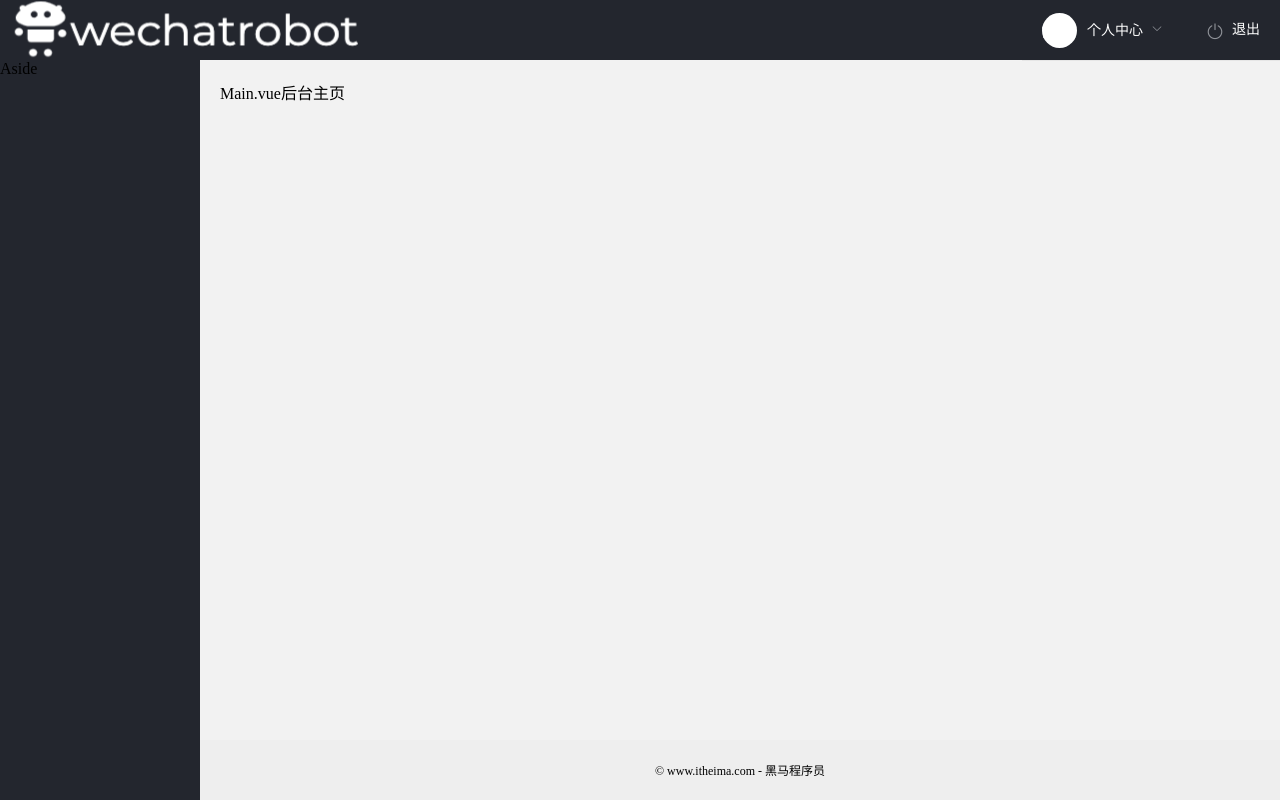
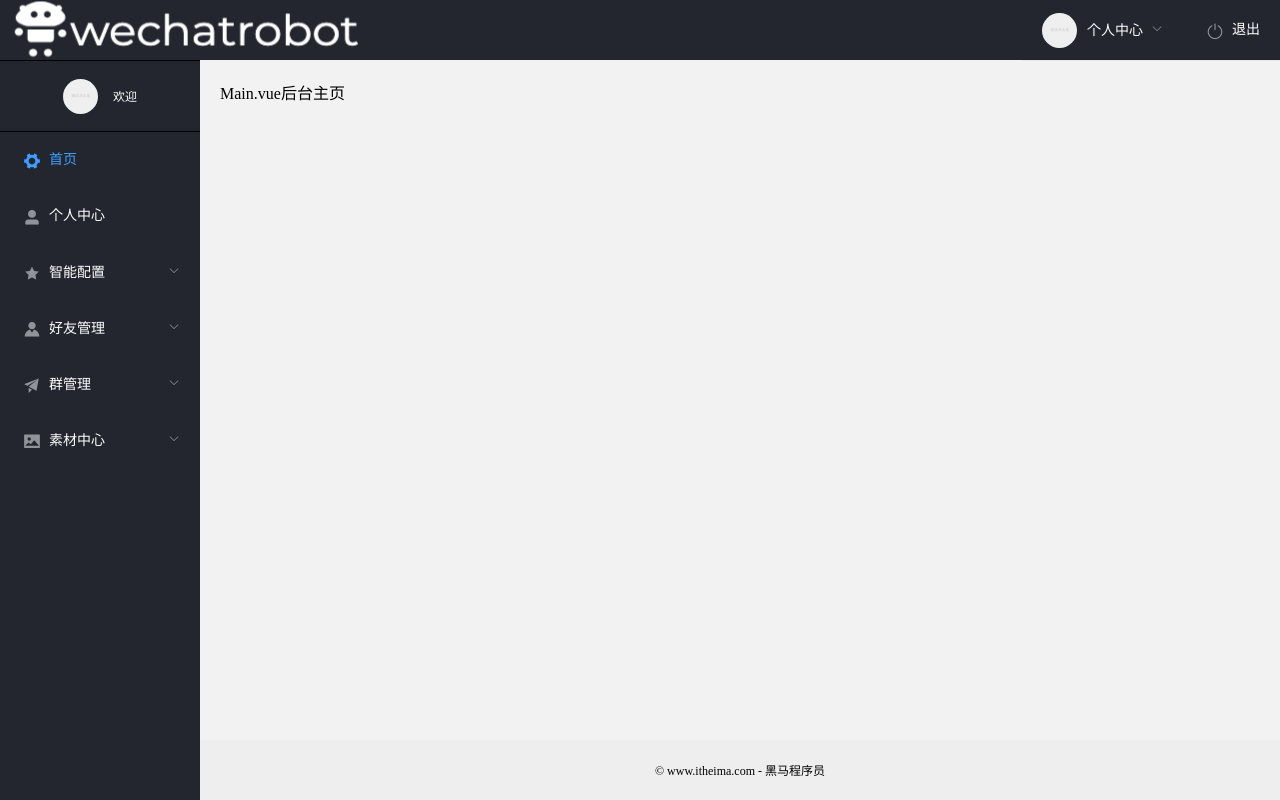
Before and after one commit to dake2007/vue-wechatrobot, a Vue app: page /login in a window 1280 px wide. Built offline with nearby package versions, Linux system fonts and the light colour scheme.

Commit message:
axios请求拦截器同意携带请求token

```diff
--- a/src/api/index.js
+++ b/src/api/index.js
@@ -1,6 +1,6 @@
 import request from '@/utils/request'
 import qs from 'qs'
-import store from '@/store'
+
 /**
  *
  * @param {*} param0 {username:用户名，password:密码}
@@ -41,10 +41,7 @@ export const loginAPI = ({ username, password }) => {
 
 export const getUserInfoAPI = () => {
   return request({
-    url: '/my/userinfo',
-    headers: {
-      Authorization: store.state.token
-    }
+    url: '/my/userinfo'
 
   })
 }
--- a/src/store/index.js
+++ b/src/store/index.js
@@ -13,6 +13,10 @@ export default new Vuex.Store({
     userinfo: {}
   },
   getters: {
+    username: state => state.userinfo.username,
+    nickname: state => state.userinfo.nickname,
+    user_pic: state => state.userinfo.user_pic
+
   },
   mutations: {
     // 保存token
--- a/src/utils/request.js
+++ b/src/utils/request.js
@@ -1,7 +1,16 @@
+import store from '@/store'
 import axios from 'axios'
 
 const myAxios = axios.create({
   baseURL: 'http://127.0.0.1:3007',
   headers: { 'Content-Type': 'application/x-www-form-urlencoded' }
 })
+myAxios.interceptors.request.use((config) => {
+  if (store.state.token) {
+    config.headers.Authorization = store.state.token
+  }
+  return config
+}, (error) => {
+  return Promise.reject(error)
+})
 export default myAxios
--- a/src/views/layout/index.vue
+++ b/src/views/layout/index.vue
@@ -15,7 +15,8 @@
         <el-submenu index="1">
           <template slot="title">
             <!-- 头像 -->
-            <img src="../../assets/images/logo.png" alt="" class="avatar" />
+            <img :src="user_pic" alt="" class="avatar" v-if="user_pic" />
+            <img src="../../assets/images/avatar.jpg" class="avatar" alt="" v-else />
             <span>个人中心</span>
           </template>
           <el-menu-item index="1-1"><i class="el-icon-s-operation"></i>基本资料</el-menu-item>
@@ -27,7 +28,104 @@
     </el-header>
     <el-container>
       <!-- 侧边栏区域 -->
-      <el-aside width="200px">Aside</el-aside>
+      <el-aside width="200px">
+        <div class="user-box">
+          <img :src="user_pic" alt="" v-if="user_pic" />
+          <img src="../../assets/images/avatar.jpg" alt="" v-else />
+          <span>欢迎 {{ nickname || username }}</span>
+        </div>
+        <!-- 侧边栏的导航区域 -->
+        <el-menu default-active="/home" background-color="#23262E" text-color="#fff" active-text-color="#409EFF">
+          <!-- 不包含子菜单的“一级菜单” -->
+          <el-menu-item index="/home"><i class="el-icon-s-tools"></i>首页</el-menu-item>
+          <el-menu-item index="/personal"><i class="el-icon-user-solid"></i>个人中心</el-menu-item>
+          <!-- 包含子菜单的“一级菜单” -->
+          <el-submenu index="1">
+            <template slot="title">
+              <i class="el-icon-star-on"></i>
+              <span>智能配置</span>
+            </template>
+            <el-menu-item index="1-1"><i class="el-icon-star-on"></i>基础配置</el-menu-item>
+            <el-menu-item index="1-2"><i class="el-icon-star-on"></i>关键词回复</el-menu-item>
+            <el-menu-item index="1-3"><i class="el-icon-star-on"></i>关键词事件</el-menu-item>
+            <el-menu-item index="1-4"><i class="el-icon-star-on"></i>回调事件</el-menu-item>
+          </el-submenu>
+          <el-submenu index="2">
+            <template slot="title">
+              <i class="el-icon-s-custom"></i>
+              <span>好友管理</span>
+            </template>
+            <el-menu-item index="2-1"><i class="el-icon-s-custom"></i>好友列表</el-menu-item>
+            <el-menu-item index="2-2"><i class="el-icon-s-custom"></i>每日说任务</el-menu-item>
+          </el-submenu>
+          <el-submenu index="3">
+            <template slot="title">
+              <i
+                class="el-icon-s-promotion
+"
+              ></i>
+              <span>群管理</span>
+            </template>
+            <el-menu-item index="3-1"
+              ><i
+                class="el-icon-s-promotion
+"
+              ></i
+              >群列表</el-menu-item
+            >
+            <el-menu-item index="3-2"
+              ><i
+                class="el-icon-s-promotion
+"
+              ></i
+              >多群消息同步</el-menu-item
+            >
+            <el-menu-item index="3-3"
+              ><i
+                class="el-icon-s-promotion
+"
+              ></i
+              >关键词入群</el-menu-item
+            >
+            <el-menu-item index="3-4"
+              ><i
+                class="el-icon-s-promotion
+"
+              ></i
+              >群资讯任务</el-menu-item
+            >
+            <el-menu-item index="3-5"
+              ><i
+                class="el-icon-s-promotion
+"
+              ></i
+              >群定时任务</el-menu-item
+            >
+            <el-menu-item index="3-6"
+              ><i
+                class="el-icon-s-promotion
+"
+              ></i
+              >群合影</el-menu-item
+            >
+            <el-menu-item index="3-7"
+              ><i
+                class="el-icon-s-promotion
+"
+              ></i
+              >群词云</el-menu-item
+            >
+          </el-submenu>
+          <el-submenu index="4">
+            <template slot="title">
+              <i class="el-icon-picture"></i>
+              <span>素材中心</span>
+            </template>
+            <el-menu-item index="4-1"><i class="el-icon-picture"></i>文字素材</el-menu-item>
+            <el-menu-item index="4-2"><i class="el-icon-picture"></i>文件素材</el-menu-item>
+          </el-submenu>
+        </el-menu>
+      </el-aside>
       <el-container>
         <!-- 页面主体区域 -->
         <el-main>
@@ -41,8 +139,13 @@
 </template>
 
 <script>
+import { mapGetters } from 'vuex'
+
 export default {
   name: 'my-layout',
+  computed: {
+    ...mapGetters(['username', 'nickname', 'user_pic'])
+  },
   methods: {
     quitFn () {
       this.$confirm('此操作将退出登录, 是否继续?', '提示', {
@@ -56,6 +159,7 @@ export default {
             message: '退出成功!'
           })
           this.$store.commit('updateToken', '')
+          this.$store.commit('updateUserInfo', '')
           this.$router.push('/login')
         })
         .catch(() => {
@@ -103,4 +207,33 @@ export default {
   margin-right: 10px;
   object-fit: cover;
 }
+.user-box {
+  height: 70px;
+  display: flex;
+  justify-content: center;
+  align-items: center;
+  border-top: 1px solid #000;
+  border-bottom: 1px solid #000;
+  user-select: none;
+  img {
+    width: 35px;
+    height: 35px;
+    border-radius: 50%;
+    background-color: #fff;
+    margin-right: 15px;
+    object-fit: cover;
+  }
+  span {
+    color: white;
+    font-size: 12px;
+  }
+}
+.el-aside {
+  overflow-y: hidden;
+  .el-submenu,
+  .el-menu-item {
+    width: 200px;
+    user-select: none;
+  }
+}
 </style>
```
